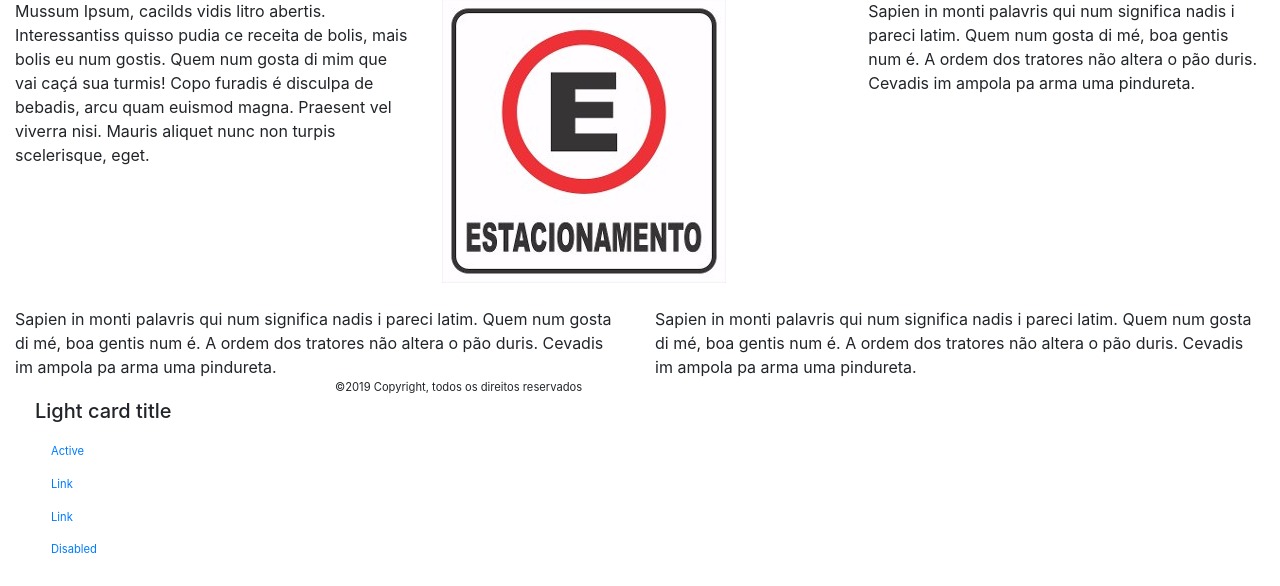
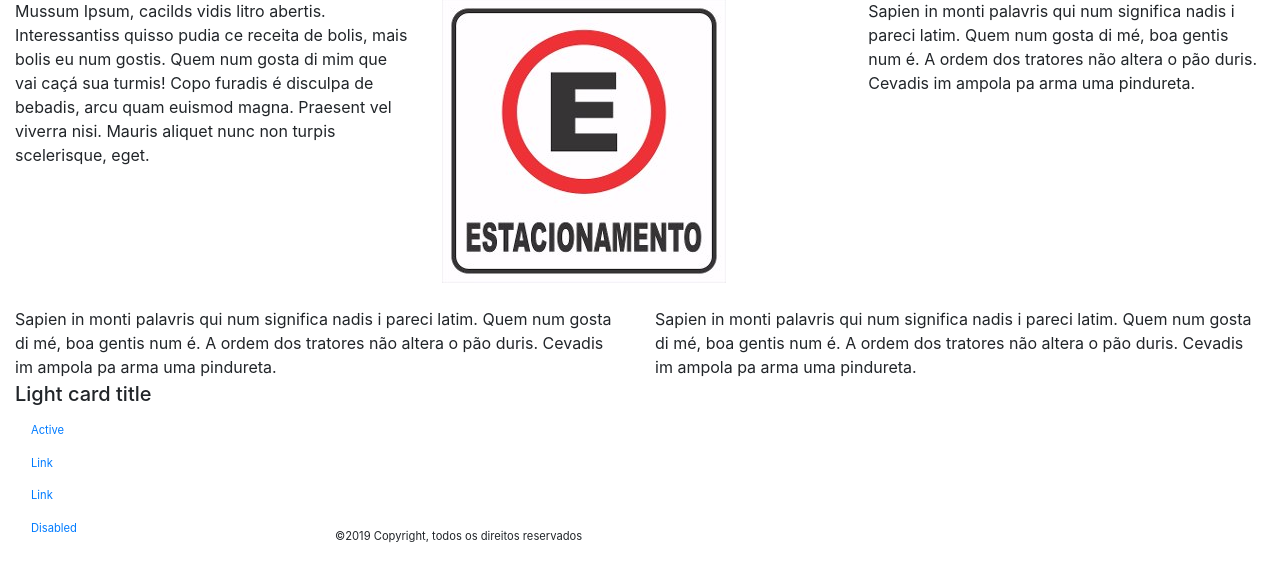
Before and after one commit to RomuloRamos/DjangoCourse, a Django app: page / in a window 1280 px wide. Shown: the part 447-1033 px from the top of the page. After the commit the page ends 990 px from the top, so only its background shows below. Run offline with Django 3.2, Linux system fonts and the light colour scheme; some libraries are stand-ins or nearby versions.

Commit message:
Tentativa de corrigir posicionamento ddo copyright. Não foi possível centralizar

```diff
--- a/courceProject/static/css/style.css
+++ b/courceProject/static/css/style.css
@@ -1,16 +1,14 @@
-.footer {
-    /* position: fixed; */
-    padding: 0;
-    left: 0;
-    top: 0;
-    width: 100%;
-    font-size: 70%
-    /* text-align: center; */
-  }
-.footer.menu{
+.footer--menu{
+    margin-top: 1%;
     text-align: left;
+    font-size: 70%;
     /* vertical-align: text-top; */
 }
-.footer.text_center{
+.footer--text_center{
+    font-size: 70%;
     text-align: center;
+    margin-bottom: 0;
+    /* max-width: 100%; */
+    bottom: 0;
+    position: absolute;
 }
--- a/courceProject/website/templates/website/footer.html
+++ b/courceProject/website/templates/website/footer.html
@@ -1,9 +1,7 @@
 <div class="row">
         <div class="col-3">
-            <div class="footer">
-                <div class="footer.menu">
-                    <div class="card-body">
-                        <h5 class="card-title">Light card title</h5>
+            <div class="footer--menu">
+                <h5>Light card title</h5>
                 <nav class="nav flex-column">
                     <a class="nav-link" href="#">Active</a>
                     <a class="nav-link" href="#">Link</a>
@@ -12,17 +10,13 @@
                 </nav>
             </div>
         </div>
-            </div>
-        </div>
         <div class="col-6">
-            <div class="footer">
-                <div class="footer.text_center">
-                    <p>©2019 Copyright, todos os direitos reservados</p>
-                </div>
-            </div>
+                <p class="footer--text_center">
+                    ©2019 Copyright, todos os direitos reservados
+                </p>
         </div>
         <div class="col-3">
 
         </div>
+
 </div>
-</div>
```
Lines whose indentation alone changed are shown as unchanged.
